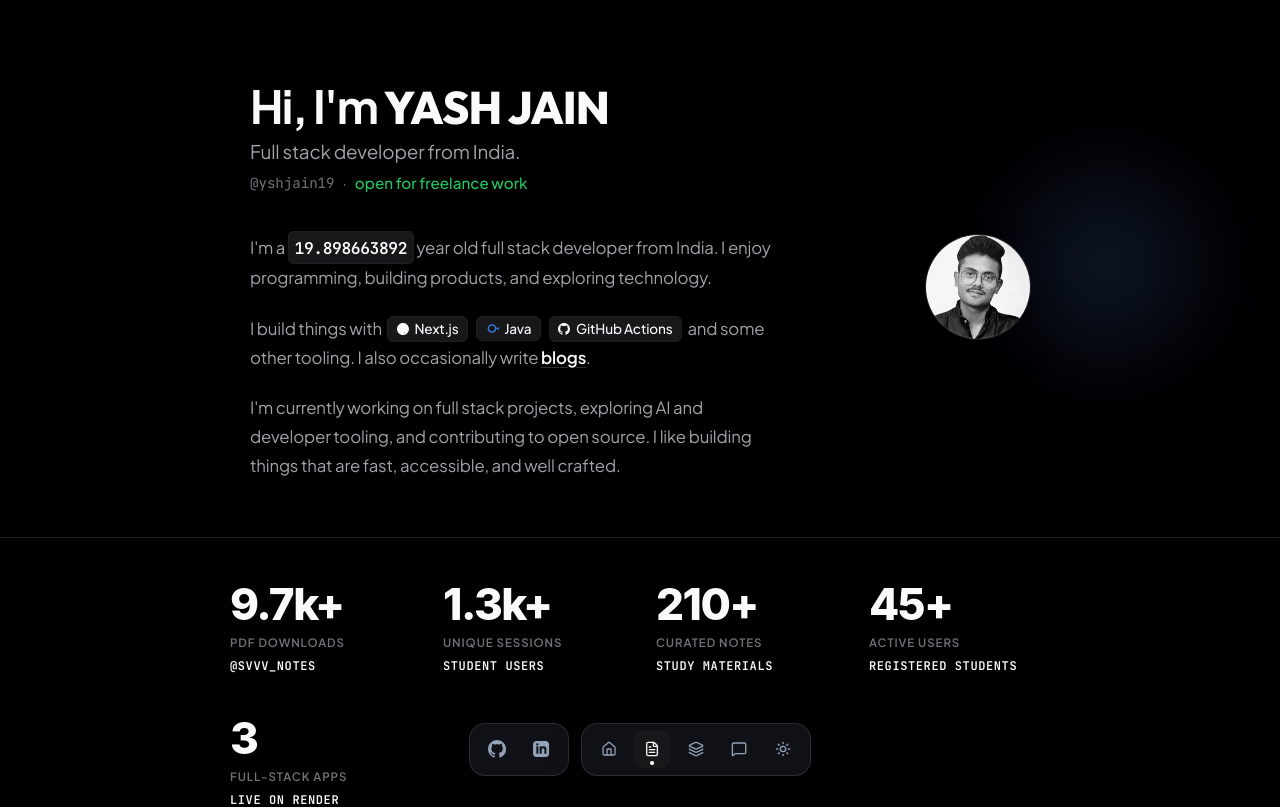
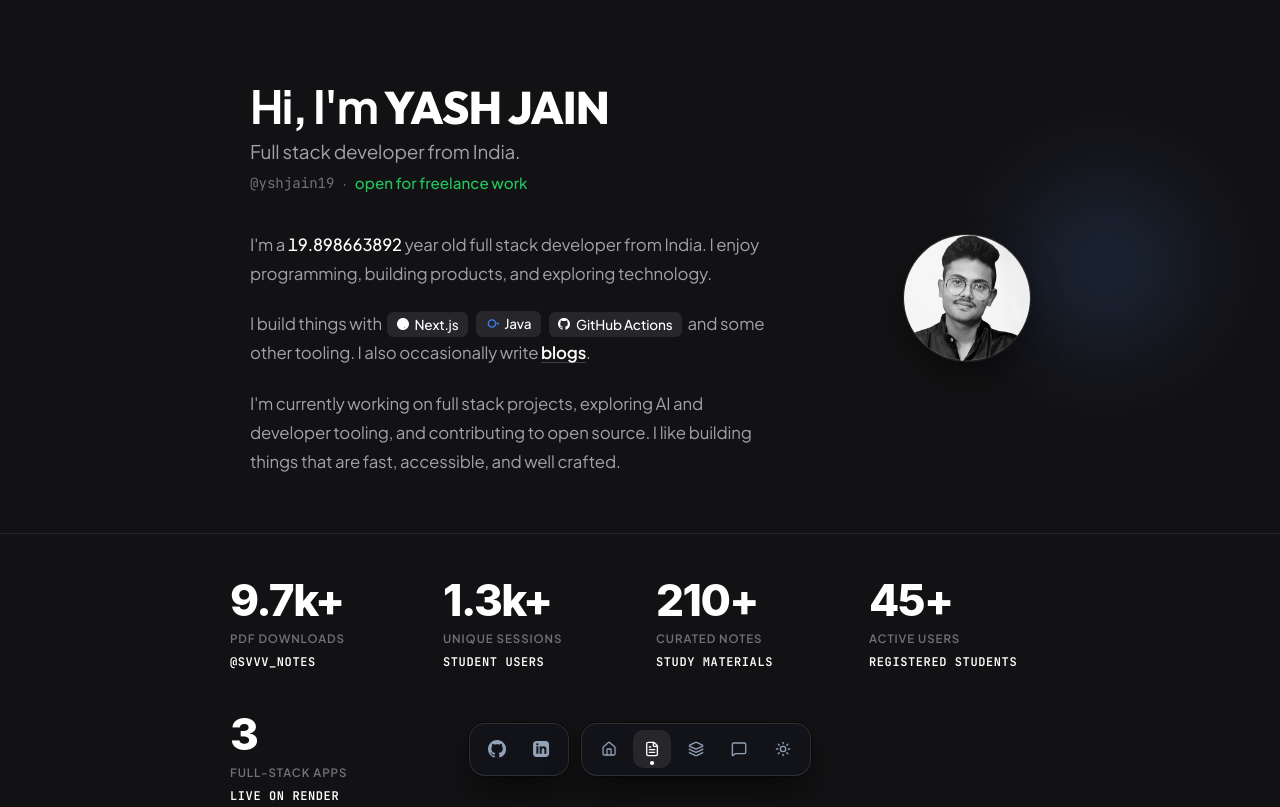
Before and after one commit to yshjain19/portfolio, a React (Vite) app: page / in a window 1280 px wide. Shown: the top 807 px of the page. Built offline with nearby package versions, Linux system fonts and the light colour scheme.

Commit message:
style: dark gray background, 126px avatar and inline natural age ticker matching reference

```diff
--- a/src/components/Hero.jsx
+++ b/src/components/Hero.jsx
@@ -61,7 +61,7 @@ export default function Hero() {
       // Check if mouse is hovering over any interactive option or scrolled past hero
       const targetEl = document.elementFromPoint(e.clientX, e.clientY);
       const isOverOption = !!targetEl?.closest(
-        'a, button, [role="button"], .dock-item, .dock-group, .inline-tech-badge, input, textarea, .project-card, .footer__link, .sitemap-link-btn, .hero-age-ticker, .tech-chip, .contact__item, .hero-text-link'
+        'a, button, [role="button"], .dock-item, .dock-group, .inline-tech-badge, input, textarea, .project-card, .footer__link, .sitemap-link-btn, .tech-chip, .contact__item, .hero-text-link'
       );
 
       // If user has scrolled past hero, avatar must stay parked at its home slot
@@ -197,8 +197,8 @@ export default function Hero() {
               <img
                 src={PERSONAL.avatar}
                 alt={`${PERSONAL.name} portrait`}
-                width={104}
-                height={104}
+                width={124}
+                height={124}
                 className="hero-signature__avatar-img"
                 loading="eager"
               />
--- a/src/index.css
+++ b/src/index.css
@@ -24,22 +24,22 @@
 }
 
 .dark {
-  --bg: #000000;
-  --bg-card: #09090b;
-  --bg-elevated: #111114;
-  --bg-hover: #18181b;
-  --bg-subtle: #09090b;
-  --text: #f8fafc;
+  --bg: #121214;
+  --bg-card: #18181b;
+  --bg-elevated: #202024;
+  --bg-hover: #26262b;
+  --bg-subtle: #18181b;
+  --text: #ffffff;
   --text-secondary: #a1a1aa;
   --text-tertiary: #71717a;
-  --border: #1f1f23;
-  --border-hover: #2e2e34;
+  --border: #26262a;
+  --border-hover: #3f3f46;
   --green-muted: #22c55e;
-  --accent: #f8fafc;
-  --shadow-sm: 0 1px 2px rgba(0, 0, 0, 0.8);
-  --shadow-card: 0 2px 10px rgba(0, 0, 0, 0.7);
-  --shadow-card-hover: 0 14px 34px rgba(0, 0, 0, 0.9);
-  --shadow-avatar: 0 10px 25px -4px rgba(0, 0, 0, 0.9), 0 0 0 3px rgba(255, 255, 255, 0.06), 0 0 0 4px #1f1f23;
+  --accent: #ffffff;
+  --shadow-sm: 0 1px 2px rgba(0, 0, 0, 0.45);
+  --shadow-card: 0 2px 10px rgba(0, 0, 0, 0.4);
+  --shadow-card-hover: 0 14px 34px rgba(0, 0, 0, 0.6);
+  --shadow-avatar: 0 10px 25px -4px rgba(0, 0, 0, 0.6), 0 0 0 1px rgba(255, 255, 255, 0.12);
 }
 
 /* ── Reset & Base ──────────────────────────────────────────── */
@@ -2282,8 +2282,8 @@ body, main, section, .navbar, .footer, .project-card, .impact-item, .tech-chip,
 
 .hero-signature__avatar-slot {
   flex-shrink: 0;
-  width: 104px;
-  height: 104px;
+  width: 126px;
+  height: 126px;
   margin-top: 4px;
   position: relative;
   z-index: 50;
@@ -2344,8 +2344,8 @@ body, main, section, .navbar, .footer, .project-card, .impact-item, .tech-chip,
 }
 
 .hero-signature__avatar-disc {
-  width: 104px;
-  height: 104px;
+  width: 126px;
+  height: 126px;
   border-radius: 50%;
   position: relative;
   background: #090a0f;
@@ -2402,18 +2402,14 @@ body, main, section, .navbar, .footer, .project-card, .impact-item, .tech-chip,
   color: #a1a1aa;
 }
 
-/* Fractional Age Ticker */
+/* Fractional Age Ticker matching reference UI */
 .hero-age-ticker {
-  font-family: 'JetBrains Mono', monospace;
-  font-weight: 600;
-  color: var(--text);
-  font-size: 1.02rem;
-  letter-spacing: -0.025em;
-  padding: 0.1rem 0.35rem;
-  border-radius: 5px;
-  background: var(--bg-hover);
-  border: 1px solid var(--border);
-  display: inline-block;
+  font-family: inherit;
+  font-variant-numeric: tabular-nums;
+  font-weight: 500;
+  color: var(--text);
+  letter-spacing: -0.01em;
+  display: inline;
 }
 
 /* Inline Tech Badges matching reference UI */
@@ -2592,8 +2588,8 @@ body, main, section, .navbar, .footer, .project-card, .impact-item, .tech-chip,
   }
 
   .hero-signature__avatar-slot {
-    width: 104px;
-    height: 104px;
+    width: 116px;
+    height: 116px;
   }
 }
 
```
